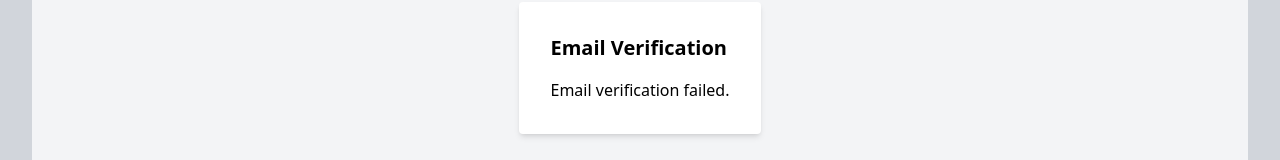
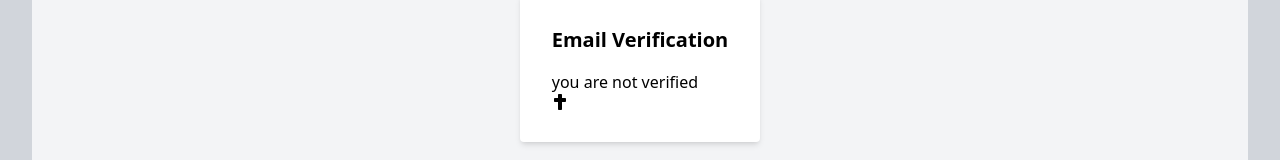
Before and after one commit to RaoofGoher/viseFixIt, a React (Vite) app: page /activate/1/1 in a window 1280 px wide. Shown: the part 311-471 px from the top of the page. Built offline with nearby package versions, Linux system fonts and the light colour scheme; no server answers.

Commit message:
icons added

```diff
--- a/src/pages/EmailVerification.jsx
+++ b/src/pages/EmailVerification.jsx
@@ -2,6 +2,8 @@ import { useParams,useNavigate } from 'react-router-dom';
 import axios from 'axios';
 import { useEffect, useState } from 'react';
 import { useToast } from '../context/ToastContext';
+import { FaCheck, FaCross } from 'react-icons/fa';
+import { faXmark } from 'react-icons/fa';
 
 const EmailVerification = () => {
   const { uid, token } = useParams();
@@ -35,7 +37,15 @@ const EmailVerification = () => {
     <div className="flex items-center justify-center h-[70vh] bg-gray-100">
       <div className="bg-white p-8 rounded shadow-md">
         <h2 className="text-xl font-semibold mb-4">Email Verification</h2>
-        <p>{status}</p>
+        <p>{status === "Your email has been verified successfully!" ?
+         <>
+         You are varified <FaCheck className='text-green'/>
+
+         </>
+        :<>
+        you are not verified <FaCross className='text-red'/>
+        </>
+        }</p>
       </div>
     </div>
   );
```
